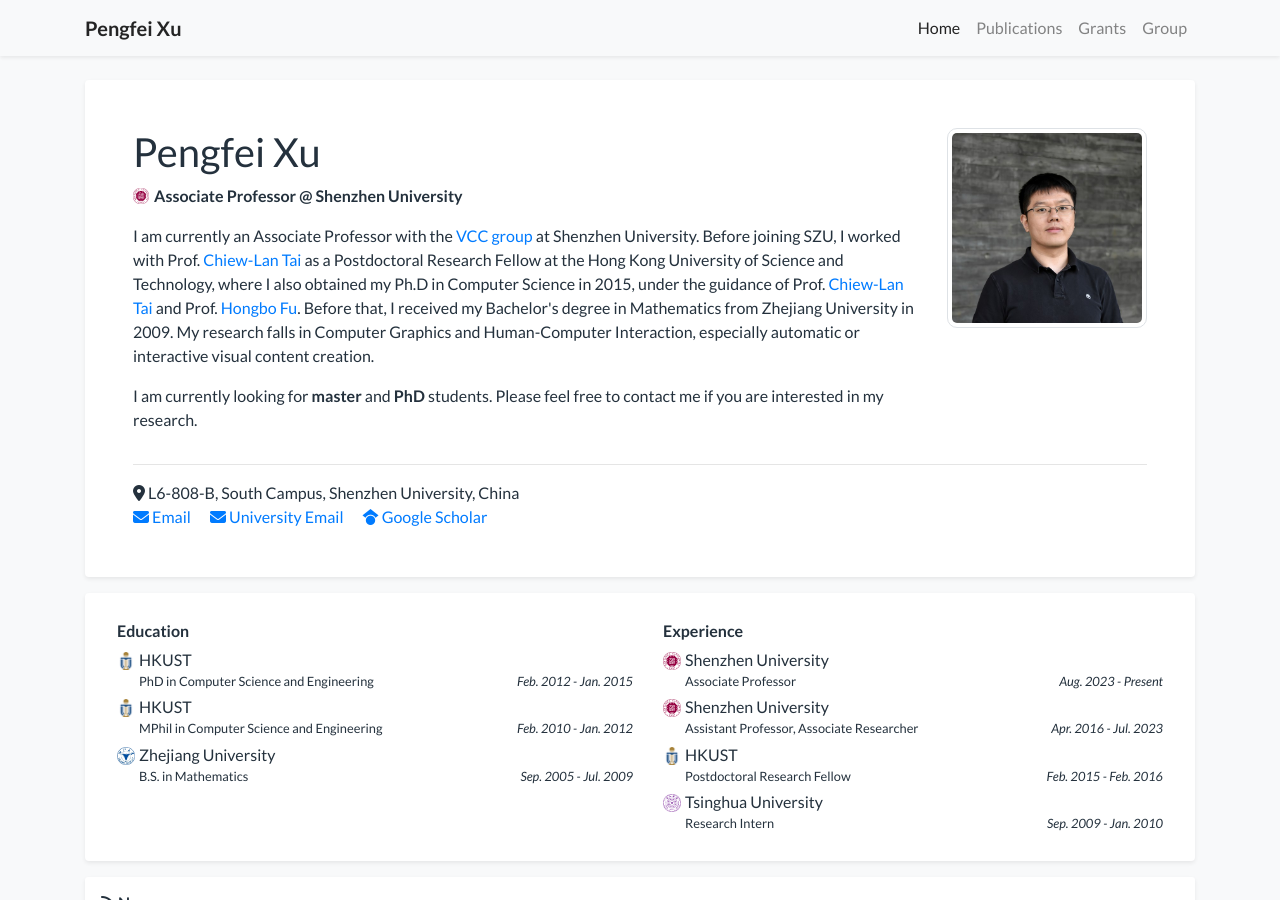
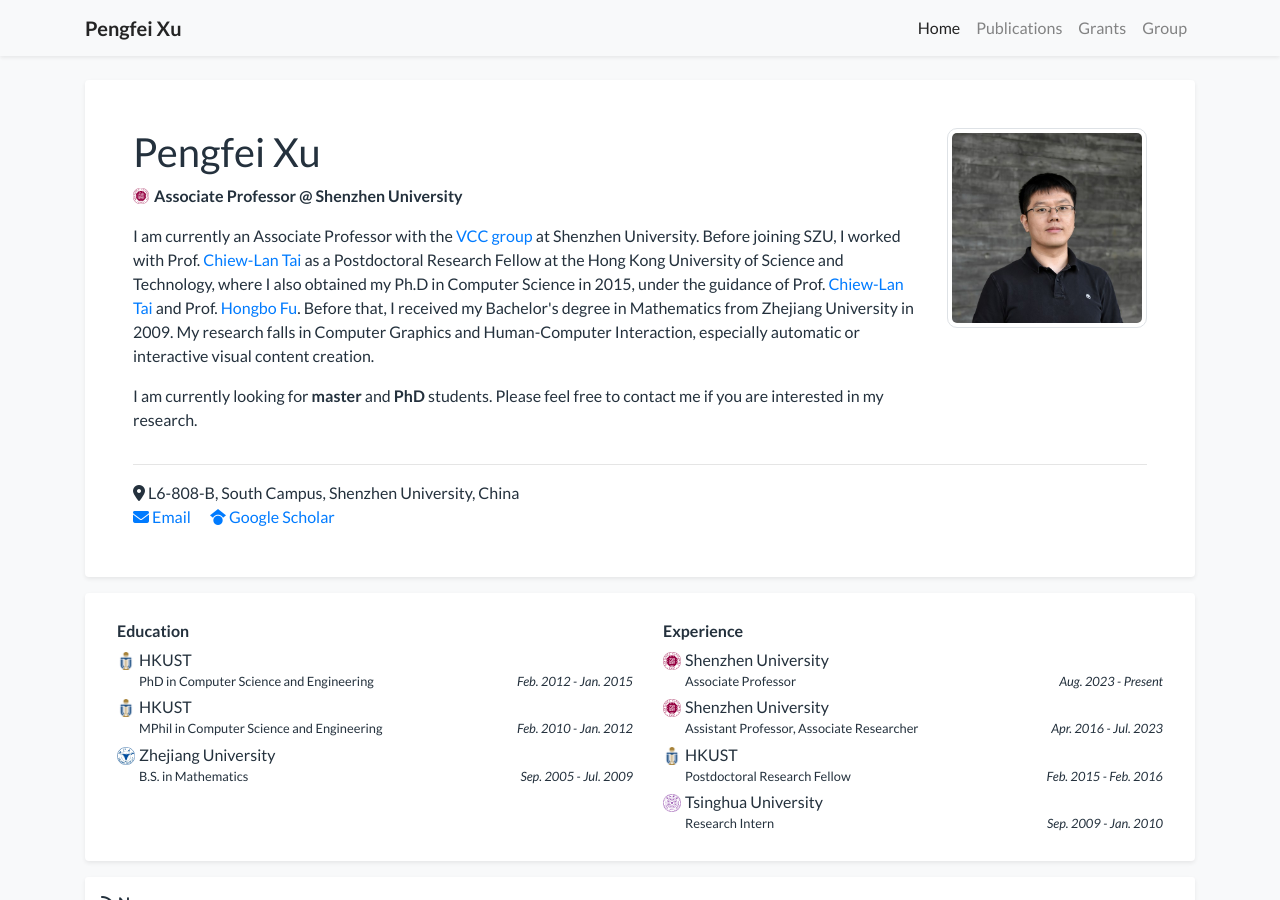
Before and after one commit to pengfeixu/pengfeixu.github.io, a Jekyll site: the page built from index.html, in a window 1280 px wide and 900 px high. Built offline with Jekyll 4.4.1, drawn with Linux system fonts in a browser that asks for light colours; a style sheet for code colours, icons or effects is not loaded.

Commit message:
移除 University Email 显示
- profile.yml 删除 email2 字段(pengfeixu@szu.edu.cn)
- profile_card.html 删除 University Email 渲染块
- 保留主邮箱 xupengfei.cg@gmail.com(页面 + JSON-LD 共用)

```diff
--- a/_data/profile.yml
+++ b/_data/profile.yml
@@ -14,7 +14,6 @@
 
 
 email: "xupengfei.cg@gmail.com"
-email2: "pengfeixu@szu.edu.cn"
 # cv_link: link-to-your-cv-file
 gscholar: bmC8UcoAAAAJ
 # github: your_github_id
--- a/_includes/widgets/profile_card.html
+++ b/_includes/widgets/profile_card.html
@@ -57,12 +57,6 @@
                             {% comment %} <i class="fa fa-envelope"></i> <span class="email-text">{{ site.data.profile.email | replace: "@", "(at)" }}</span> {% endcomment %}
                             <i class="fa fa-envelope"></i> Email
                         </a>
-
-                        {% if site.data.profile.email2 %}
-                        <a class="pr-3 no-break" href="mailto:{{ site.data.profile.email2 | encode_email }}">
-                            <i class="fa fa-envelope"></i> University Email
-                        </a>
-                        {% endif %}
 
                         {% if site.data.profile.gscholar %}
                         <a class="pr-3 no-break" target="_blank" rel="noopener noreferrer" href="https://scholar.google.com/citations?user={{ site.data.profile.gscholar }}&hl=en">
```
